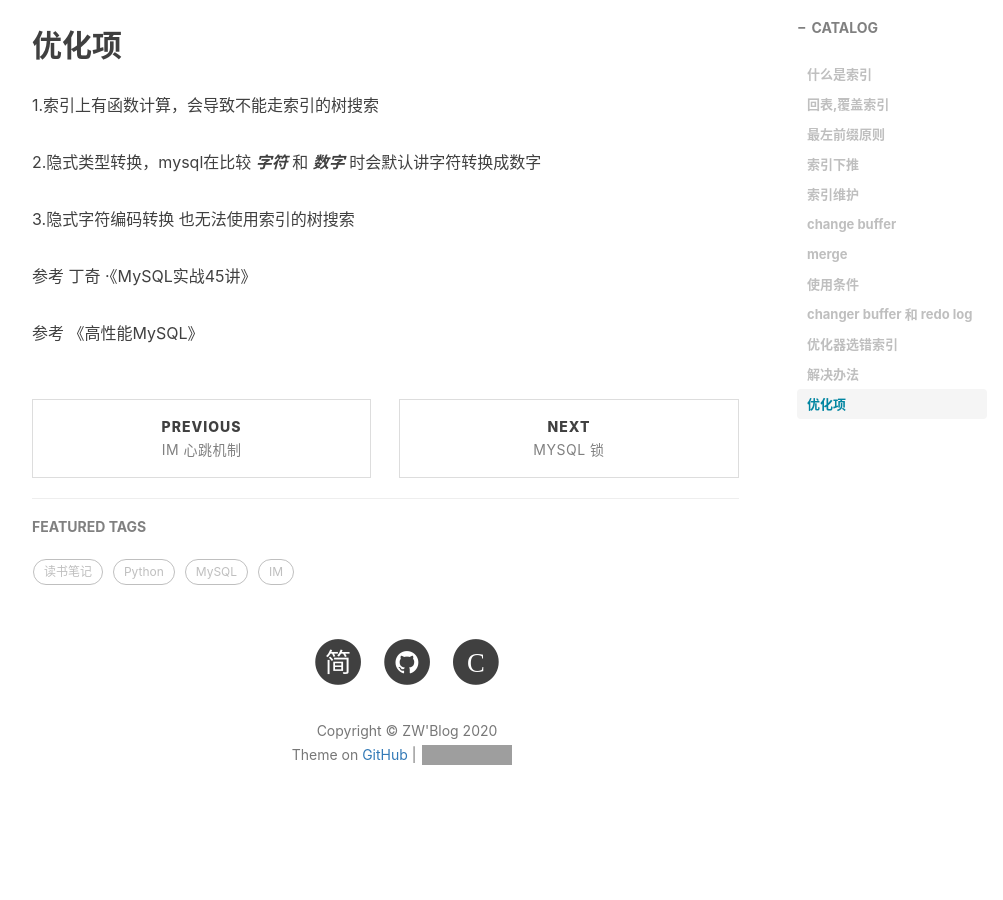
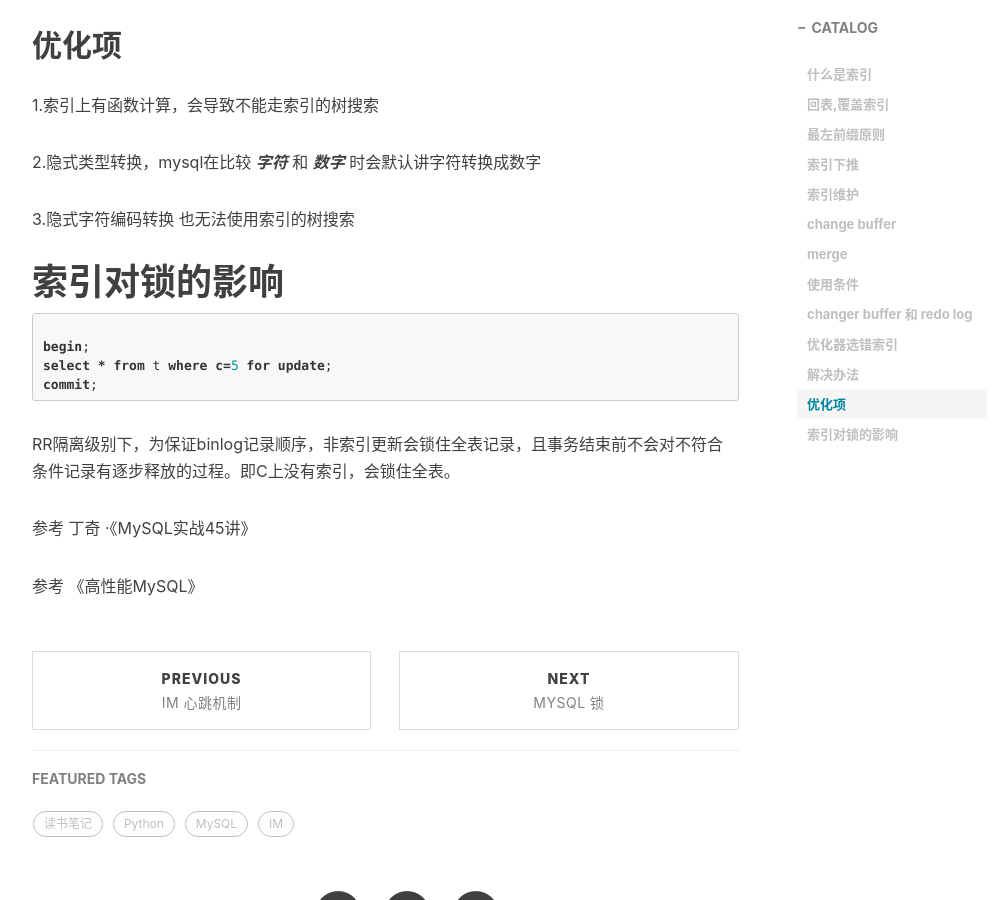
Before and after one commit to GitZW/gitzw.github.io, a Jekyll site: the page built from _posts/2020-05-12- mysql索引.md, in a window 1280 px wide and 900 px high, scrolled down 4025 px. Shown: the whole window, without its empty margins (233-1236 px from the left). Built offline with Jekyll 4.4.1, drawn with Linux system fonts in a browser that asks for light colours; nearby versions of some CDN libraries; comment, search, counter and statistics services are not loaded; before the commit the page ends 4884 px from its top, so only the background shows below that; grey boxes are pictures that could not be loaded.

Commit message:
间隙锁

````diff
--- a/_posts/2020-05-12- mysql索引.md
+++ b/_posts/2020-05-12- mysql索引.md
@@ -121,6 +121,17 @@ MySQL统计的索引基数是不准确，的InnoDB 默认会选择 N 个数据
 
 3.隐式字符编码转换 也无法使用索引的树搜索
 
+
+# 索引对锁的影响
+```sql
+
+begin;
+select * from t where c=5 for update;
+commit;
+```
+
+RR隔离级别下，为保证binlog记录顺序，非索引更新会锁住全表记录，且事务结束前不会对不符合条件记录有逐步释放的过程。即C上没有索引，会锁住全表。
+
 参考 丁奇 ·《MySQL实战45讲》
 
 参考 《高性能MySQL》
````
Also changed, not shown: _posts/2020-05-15- mysql锁.md (+2 -0 lines), _posts/2020-06-01- mysql 死锁场景.md (added, +25 -0 lines), img/2020_06_01__01.png (added), img/images.jpeg (added), img/images的副本.jpeg (added).
